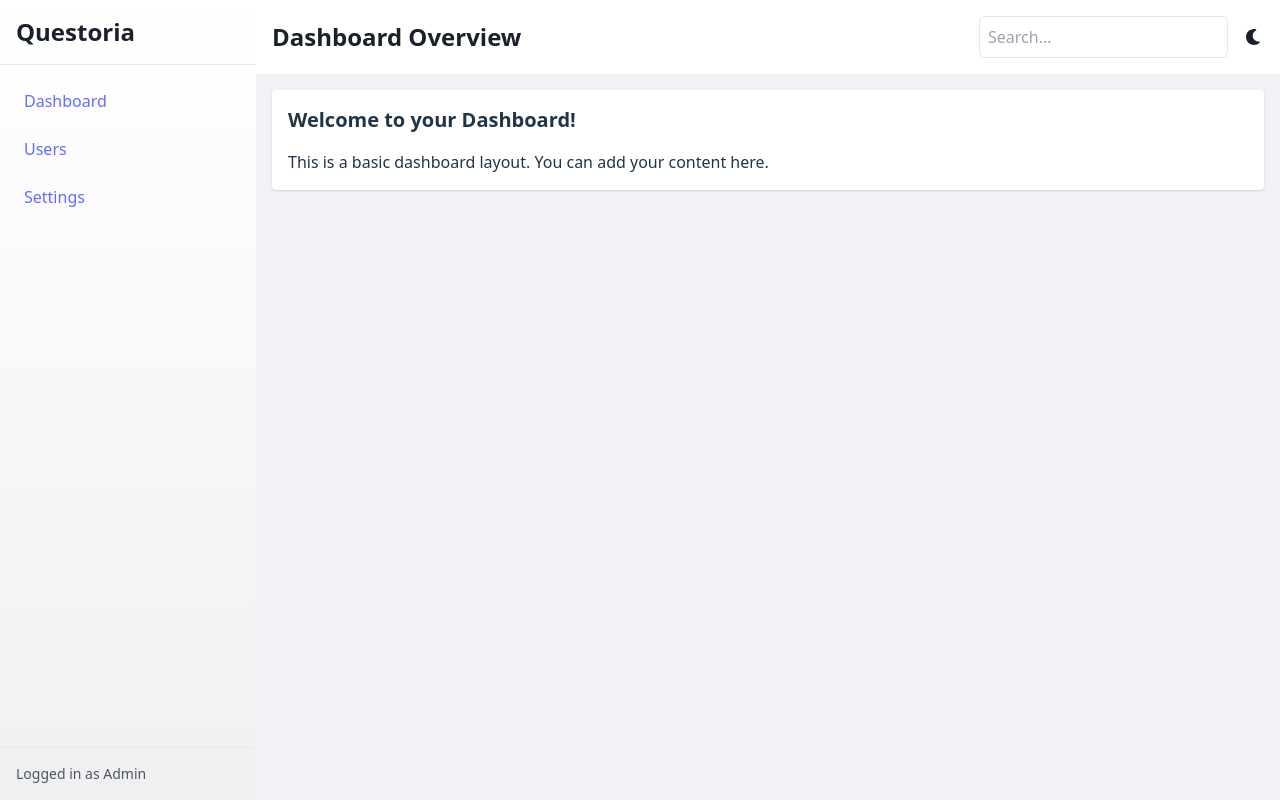
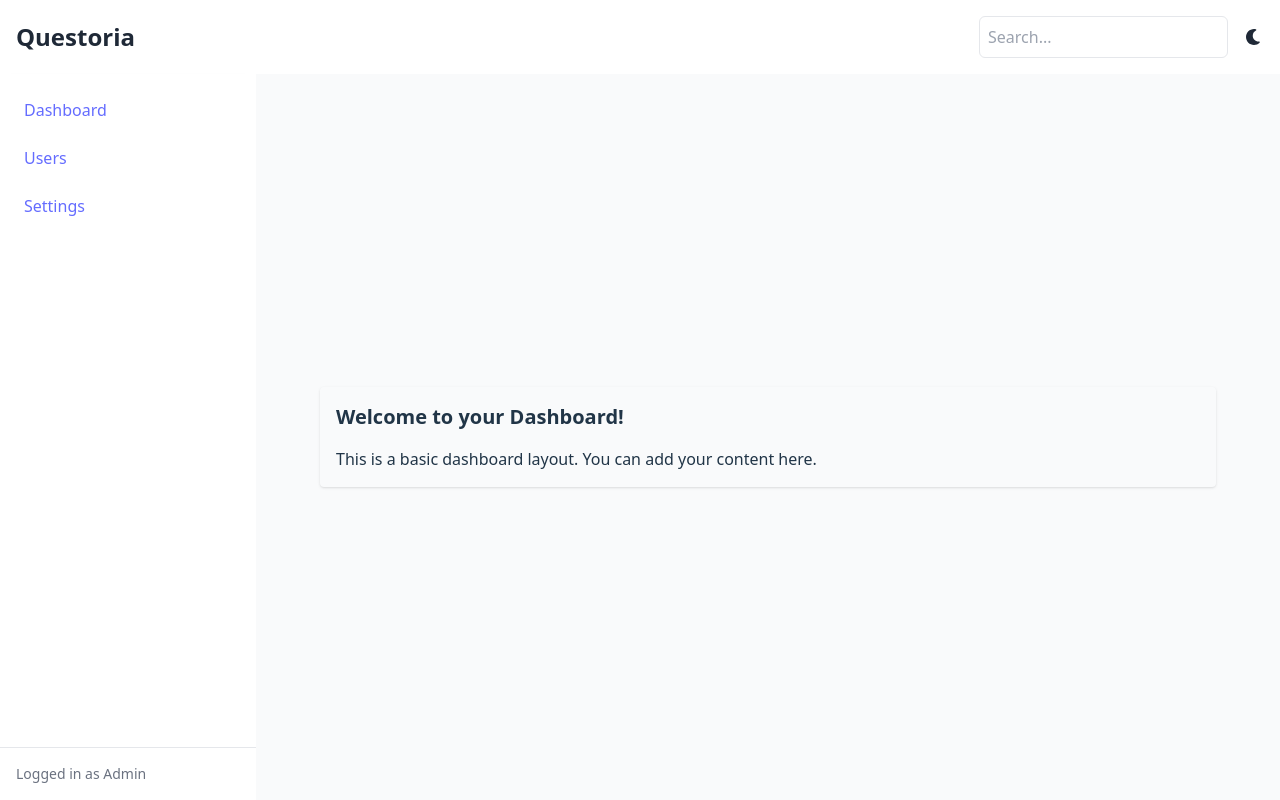
Before and after one commit to GwerhDev/Questoria-Dashboard, a React (Vite) app: page / in a window 1280 px wide. Built offline with nearby package versions, Linux system fonts and the light colour scheme.

Commit message:
adjusting layout

```diff
--- a/src/components/DashboardLayout.jsx
+++ b/src/components/DashboardLayout.jsx
@@ -18,32 +18,15 @@ const DashboardLayout = ({ children }) => {
   };
 
   return (
-    <div className="flex h-screen dark:bg-dark-background bg-light-background font-sans">
-      {/* Sidebar */}
-      <aside className="w-64 dark:bg-gradient-to-b dark:from-black-primary dark:to-black-secondary bg-gradient-to-b from-white-primary to-white-secondary dark:text-dark-text-primary text-light-text-primary flex flex-col shadow-lg transition-colors duration-300">
-        <div className="p-4 text-2xl font-bold border-b dark:border-gray-700 border-gray-200">
-          Questoria
-        </div>
-        <nav className="flex-1 p-4 space-y-2">
-          <a href="#" className="block p-2 rounded-lg transition-colors duration-200 hover:bg-cyan-700 dark:hover:bg-cyan-600">Dashboard</a>
-          <a href="#" className="block p-2 rounded-lg transition-colors duration-200 hover:bg-cyan-700 dark:hover:bg-cyan-600">Users</a>
-          <a href="#" className="block p-2 rounded-lg transition-colors duration-200 hover:bg-cyan-700 dark:hover:bg-cyan-600">Settings</a>
-        </nav>
-        <div className="p-4 border-t dark:border-gray-700 border-gray-200 text-sm dark:text-dark-text-secondary text-light-text-secondary">
-          Logged in as Admin
-        </div>
-      </aside>
-
-      {/* Main Content */}
-      <main className="flex-1 flex flex-col overflow-hidden">
+    <div className="flex flex-col h-screen dark:bg-dark-background bg-light-background font-sans">
       {/* Navbar */}
-        <header className="dark:bg-dark-surface bg-white-primary shadow-md p-4 flex justify-between items-center transition-colors duration-300">
-          <h1 className="text-2xl font-semibold dark:text-dark-text-primary text-light-text-primary">Dashboard Overview</h1>
+      <header className="dark:bg-dark-surface bg-light-surface shadow-md p-4 flex justify-between items-center transition-colors duration-300">
+        <h1 className="text-2xl font-semibold dark:text-dark-text-primary text-light-text-primary">Questoria</h1>
         <div className="flex items-center space-x-4">
           <input
             type="text"
             placeholder="Search..."
-              className="p-2 border dark:border-dark-border border-light-border rounded-md dark:bg-dark-background dark:text-dark-text-primary text-light-text-primary focus:outline-none focus:ring-2 focus:ring-cyan-500 transition-colors duration-300"
+            className="p-2 border dark:border-dark-border border-light-border rounded-md dark:bg-dark-background dark:text-dark-text-primary text-light-text-primary focus:outline-none focus:ring-2 focus:ring-accent-blue transition-colors duration-300"
           />
           <span
             onClick={toggleDarkMode}
@@ -54,11 +37,29 @@ const DashboardLayout = ({ children }) => {
         </div>
       </header>
 
+      <div className="flex flex-1">
+        {/* Sidebar */}
+        <aside className="w-64 dark:bg-dark-surface bg-light-surface dark:text-dark-text-primary text-light-text-primary flex flex-col shadow-lg transition-colors duration-300">
+          <nav className="flex-1 p-4 space-y-2">
+            <a href="#" className="block p-2 rounded-lg transition-colors duration-200 hover:bg-accent-blue-hover dark:hover:bg-accent-blue">Dashboard</a>
+            <a href="#" className="block p-2 rounded-lg transition-colors duration-200 hover:bg-accent-blue-hover dark:hover:bg-accent-blue">Users</a>
+            <a href="#" className="block p-2 rounded-lg transition-colors duration-200 hover:bg-accent-blue-hover dark:hover:bg-accent-blue">Settings</a>
+          </nav>
+          <div className="p-4 border-t dark:border-dark-border border-light-border text-sm dark:text-dark-text-secondary text-light-text-secondary">
+            Logged in as Admin
+          </div>
+        </aside>
+
+        {/* Main Content */}
+        <main className="flex-1 flex flex-col overflow-hidden">
           {/* Content Area */}
-        <div className="flex-1 overflow-auto p-4 dark:bg-dark-background bg-light-background transition-colors duration-300">
+          <div className="flex-1 overflow-auto p-4 dark:bg-dark-background bg-light-background transition-colors duration-300 flex justify-center items-center">
+            <div className="w-full max-w-4xl">
               {children}
             </div>
+          </div>
         </main>
+      </div>
     </div>
   );
 };
--- a/tailwind.config.js
+++ b/tailwind.config.js
@@ -8,38 +8,23 @@ export default {
   theme: {
     extend: {
       colors: {
-        // Light mode colors
-        'light-background': '#f0f2f5',
+        // Neutral Light mode colors
+        'light-background': '#f9fafb',
         'light-surface': '#ffffff',
-        'light-text-primary': '#1a202c',
-        'light-text-secondary': '#4a5568',
-        'light-border': '#e2e8f0',
+        'light-text-primary': '#1f2937',
+        'light-text-secondary': '#6b7280',
+        'light-border': '#e5e7eb',
 
-        // Dark mode colors
-        'dark-background': '#1a202c',
-        'dark-surface': '#2d3748',
-        'dark-text-primary': '#e2e8f0',
-        'dark-text-secondary': '#a0aec0',
-        'dark-border': '#4a5568',
+        // Neutral Dark mode colors
+        'dark-background': '#111827',
+        'dark-surface': '#1f2937',
+        'dark-text-primary': '#f9fafb',
+        'dark-text-secondary': '#9ca3af',
+        'dark-border': '#374151',
 
-        // Shared colors (blacks, grays, cyans, whites)
-        'black-primary': '#1a1a1a',
-        'black-secondary': '#2c2c2c',
-        'gray-dark': '#3f3f3f',
-        'gray-medium': '#6b6b6b',
-        'gray-light': '#a0a0a0',
-        'white-primary': '#ffffff',
-        'white-secondary': '#f0f0f0',
-        'cyan-50': '#ecfeff',
-        'cyan-100': '#cffafe',
-        'cyan-200': '#a5f3fc',
-        'cyan-300': '#67e8f9',
-        'cyan-400': '#22d3ee',
-        'cyan-500': '#06b6d4',
-        'cyan-600': '#0891b2',
-        'cyan-700': '#0e7490',
-        'cyan-800': '#155e75',
-        'cyan-900': '#164e63',
+        // Accent color (a neutral blue)
+        'accent-blue': '#3b82f6',
+        'accent-blue-hover': '#2563eb',
       },
     },
   },
```
Lines whose indentation alone changed are shown as unchanged.
